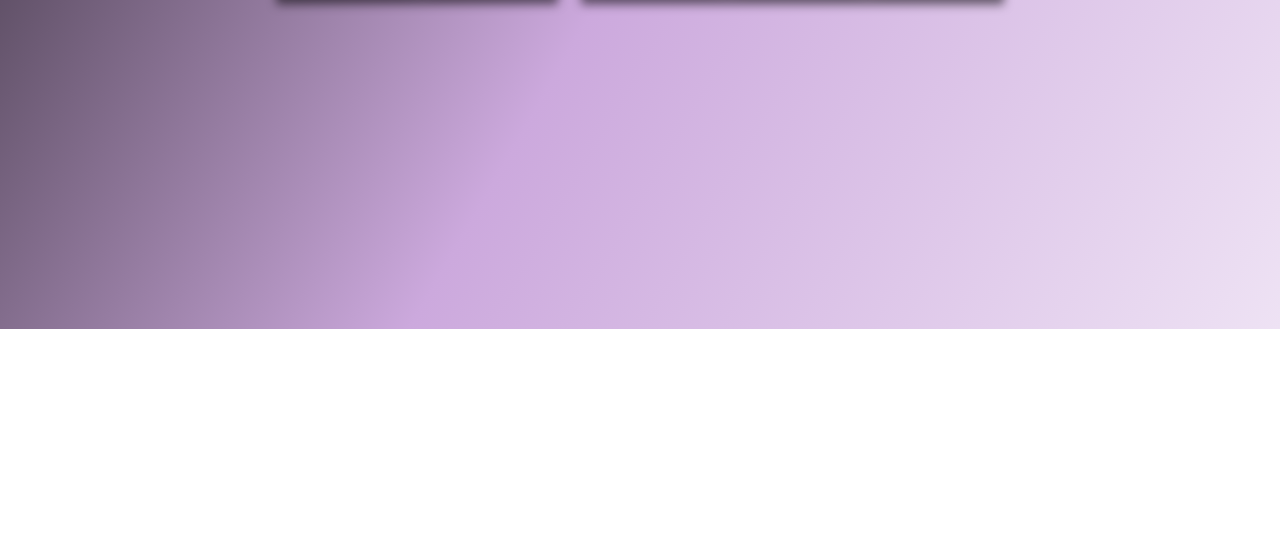
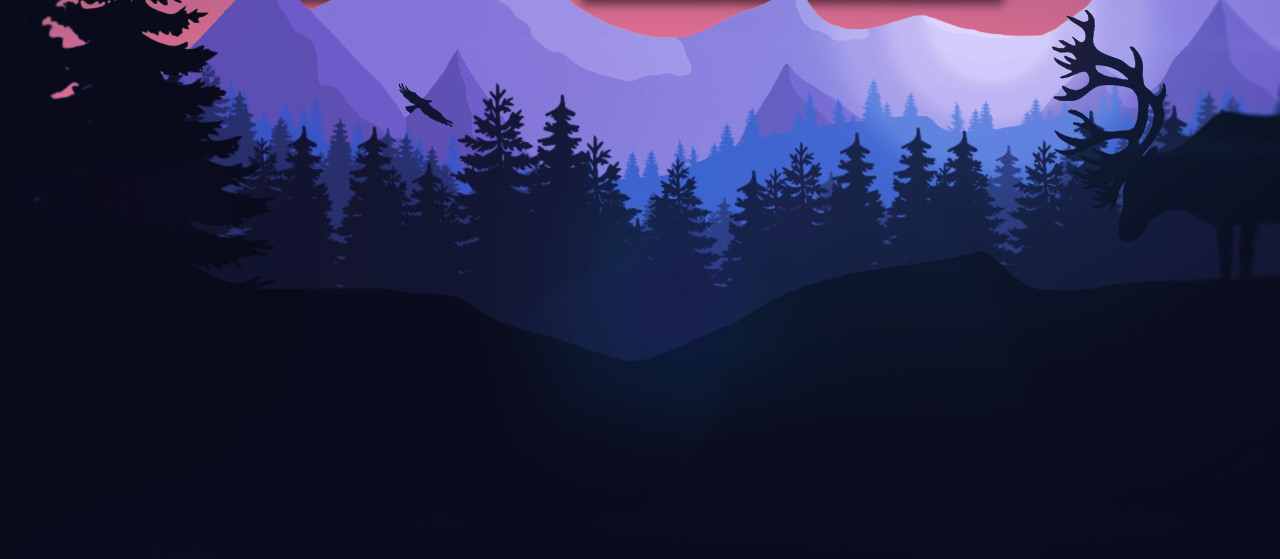
Before and after one commit to LucasVanzetto/Calendario-Relogio, a plain HTML site: page index.html in a window 1280 px wide. Shown: the part 471-1030 px from the top of the page. Before the commit the page ends 800 px from the top, so only its background shows below. Drawn offline with Linux system fonts and the light colour scheme; a web font is replaced by a local one.

Commit message:
Add files via upload

```diff
--- a/index.html
+++ b/index.html
@@ -38,6 +38,7 @@
             </div>
         </div>
     </section>
+    <div class="landscape"></div>
     <script src="script.js"></script>
 </body>
 </html>
--- a/style.css
+++ b/style.css
@@ -17,7 +17,7 @@ section div {
 body {
     height: 100vh;
     width: auto;
-    background: linear-gradient(120deg, #413745 5%, #cca9dd 50%, #eee2f4);
+    background:radial-gradient(200% 100% at bottom center,#F7F7B6,#E96F92,#75517D,#1B2947);
     display: flex;
     align-items: center;
     justify-content: center;
@@ -91,3 +91,14 @@ body {
     font-size: 15px;
     margin-top: 15px;
 }
+
+.landscape {
+    background-image: url("landscape.png");
+    position: absolute;
+    bottom: -230px;
+    left: 0;
+    width: 100%;
+    height: 100%;
+    background-repeat: no-repeat;
+    background-position:  center bottom;
+}
```
Also changed, not shown: landscape.png (added).
